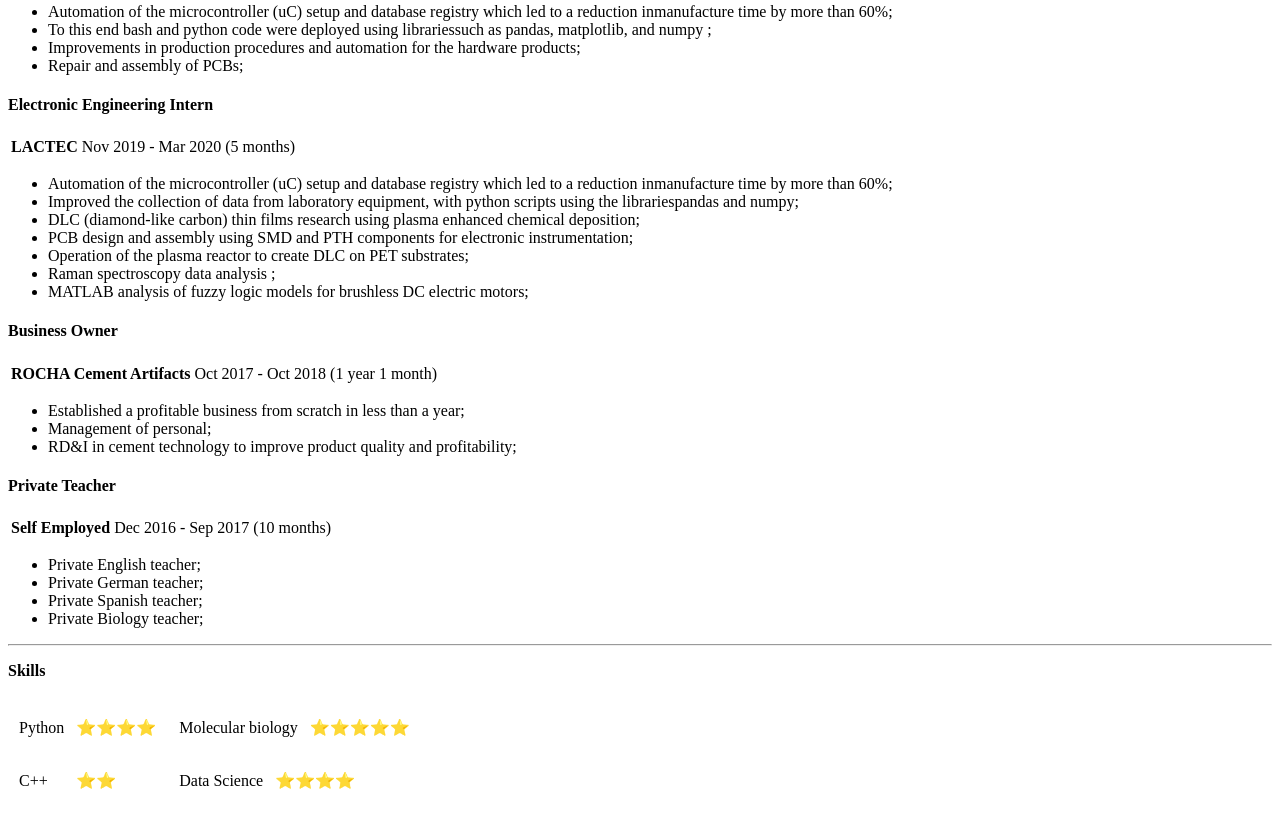
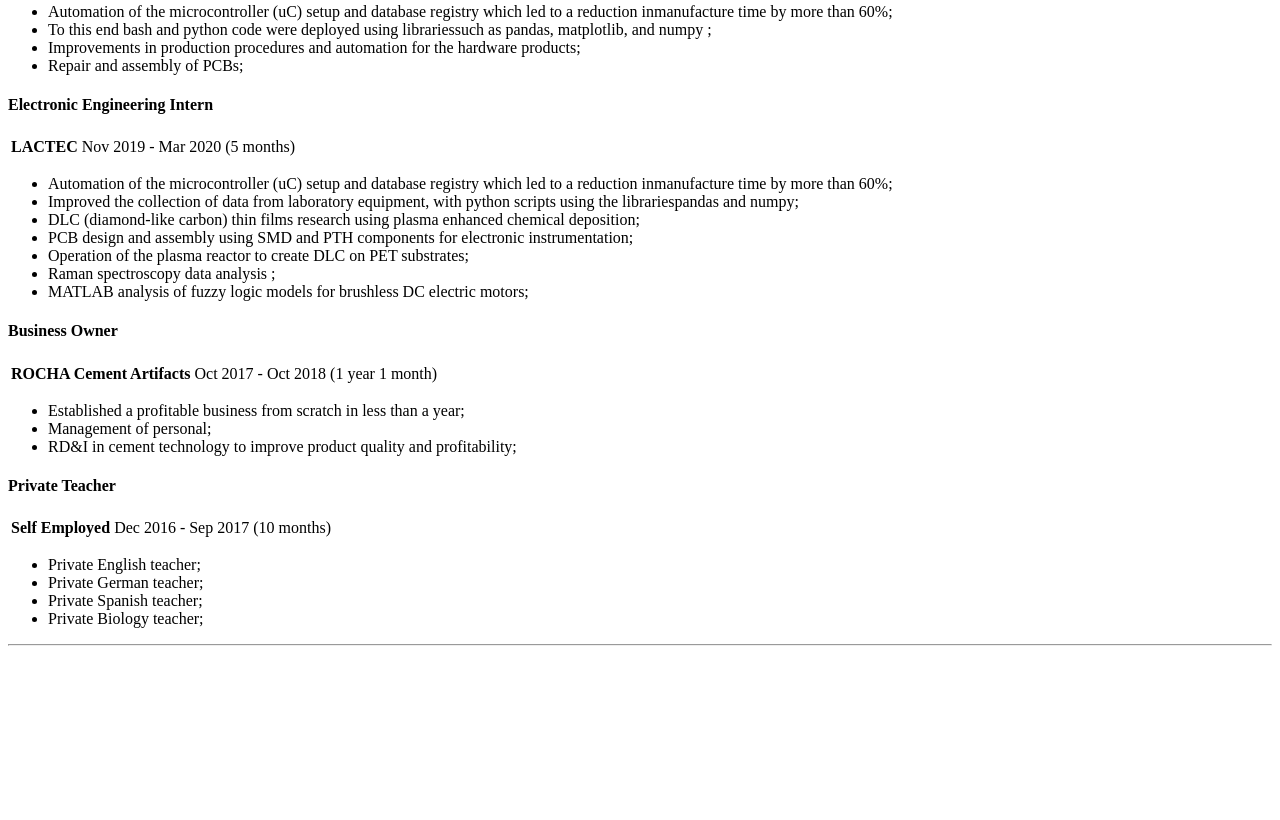
Before and after one commit to JansenBr/cvitae, a plain HTML site: page index.html in a window 1280 px wide. Shown: the part 1209-2029 px from the top of the page. After the commit the page ends 1863 px from the top, so only its background shows below. Drawn offline with Linux system fonts and the light colour scheme.

Commit message:
Update index.html

```diff
--- a/index.html
+++ b/index.html
@@ -132,43 +132,5 @@
             <li>Private Biology teacher;</li>
         </ul>
     <hr>
-    <p><strong>Skills</strong></p>
-    <table cellspacing="10">
-        <tr>
-            <td>
-                Python
-            </td>
-            <td>
-                ⭐️⭐️⭐️⭐️
-            </td>
-            <td>
-                <table cellspacing="10">
-                    <tr>
-                        <td>
-                            Molecular biology
-                        </td>
-                        <td>
-                            ⭐️⭐️⭐️⭐️⭐️
-                        </td>
-                    </tr>
-                </table>
-            </td>
-        </tr>
-        <tr>
-            <td>
-                C++
-            </td>
-            <td>⭐️⭐️</td>
-            <td>
-                <table cellspacing="10">
-                    <tr>
-                        <td>Data Science</td>
-                        <td>⭐️⭐️⭐️⭐️</td>
-                    </tr>
-                </table>
-            </td>
-        </tr>
-    </table>
-        <script src="" async defer></script>
     </body>
 </html>
```
